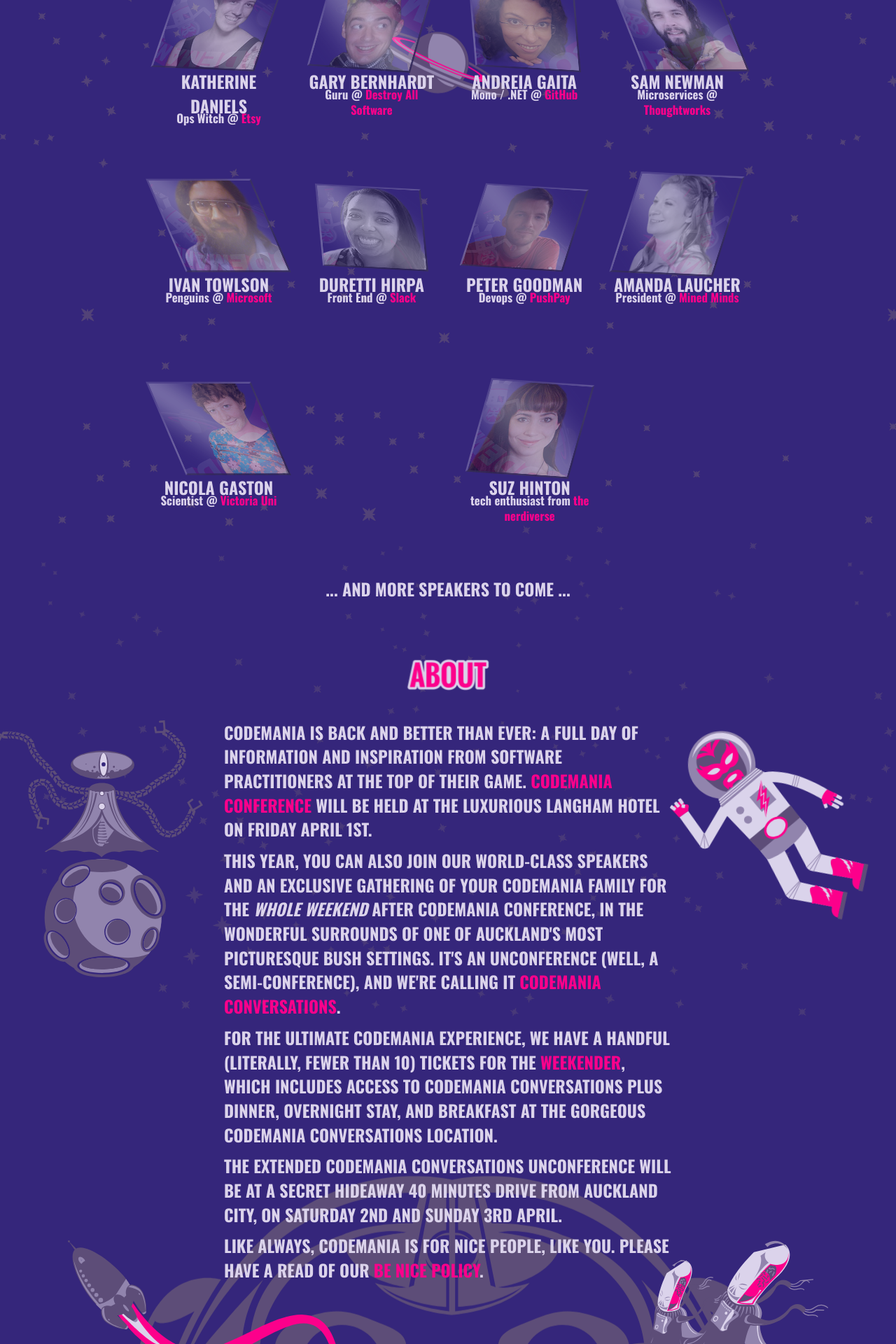
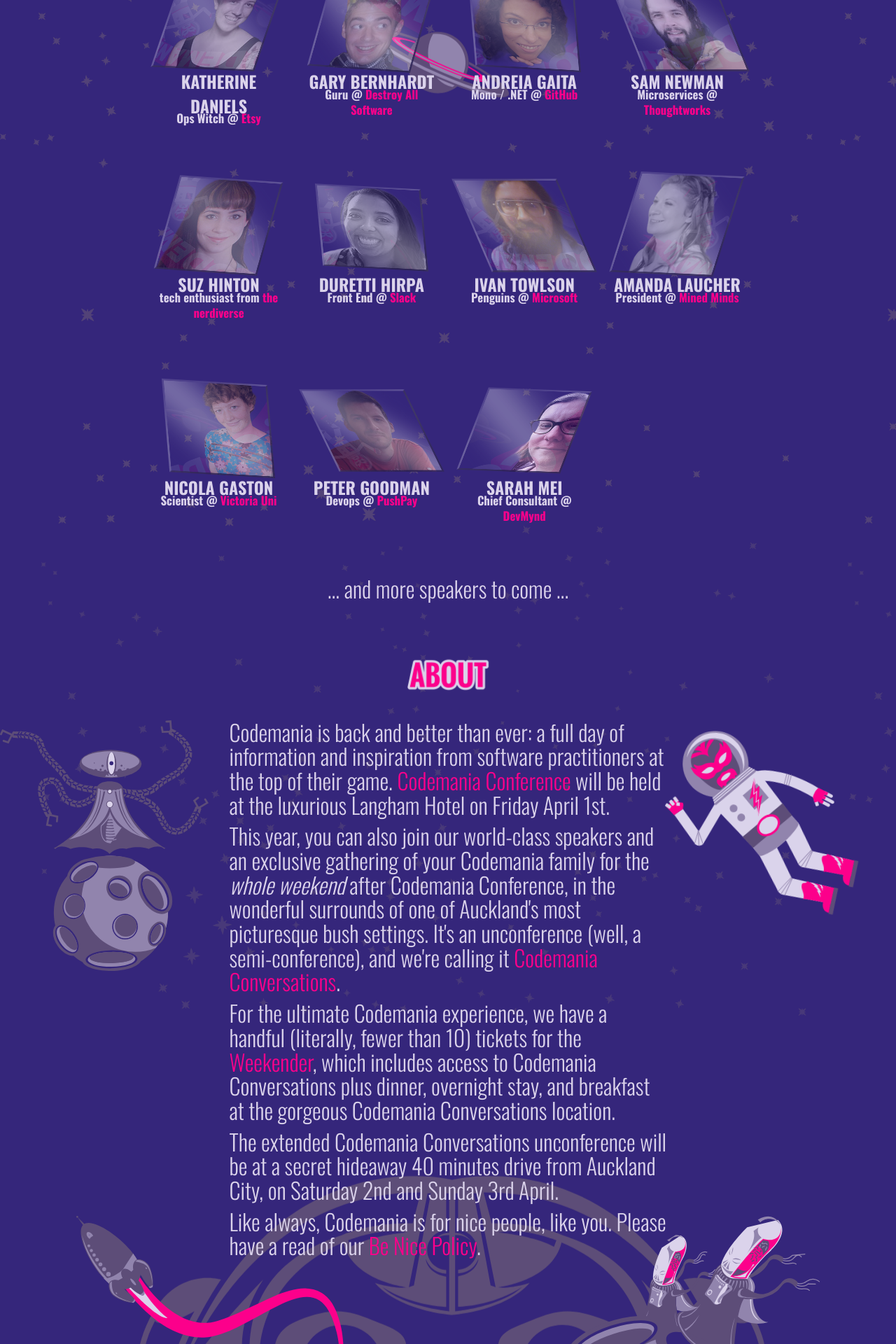
Before and after one commit to mightymuke/codemania.github.io, a Jekyll site: the page built from index.md, in a window 1280 px wide. Shown: the part 848-2768 px from the top of the page at 70% size. Built offline with Jekyll 4.4.1, drawn with Linux system fonts in a browser that asks for light colours; nearby versions of some CDN libraries; some web fonts are replaced.

Commit message:
Sarah Mei

```diff
--- a/index.md
+++ b/index.md
@@ -76,12 +76,12 @@
     </div>
     <div class="row speaker-row oswald-bold">
       <div class="col-sm-2 hidden-xs"></div>
-      <div class="col-sm-2 col-xs-6 speaker-box speaker-link" id="ppog_penguin">
+      <div class="col-sm-2 col-xs-6 speaker-box speaker-link" id="noopkat">
         <div class="speaker-image-container two">
-          <img src="/images/speakers/2016/ivan_towlson.png" class="speaker4"/>
+          <img src="/images/speakers/2016/suz_hinton.png" class="speaker2" />
         </div>
-        <p>Ivan Towlson</p>
-        <p class="byline">Penguins @ <span class="hilite">Microsoft</span></p>
+        <p>Suz Hinton</p>
+        <p class="byline">tech enthusiast from <span class="hilite">the nerdiverse</span></p>
       </div>
       <div class="col-sm-2 col-xs-6 speaker-box speaker-link" id="duretti">
         <div class="speaker-image-container one">
@@ -90,12 +90,12 @@
         <p>Duretti Hirpa</p>
         <p class="byline">Front End @ <span class="hilite">Slack</span></p>
       </div>
-      <div class="col-sm-2 col-xs-6 speaker-box speaker-link" id="petegoo">
-        <div class="speaker-image-container one">
-          <img src="/images/speakers/2016/peter_goodman.png" class="speaker2" />
+      <div class="col-sm-2 col-xs-6 speaker-box speaker-link" id="ppog_penguin">
+        <div class="speaker-image-container two">
+          <img src="/images/speakers/2016/ivan_towlson.png" class="speaker4"/>
         </div>
-        <p>Peter Goodman</p>
-        <p class="byline">Devops @ <span class="hilite">PushPay</span></p>
+        <p>Ivan Towlson</p>
+        <p class="byline">Penguins @ <span class="hilite">Microsoft</span></p>
       </div>
       <div class="col-sm-2 col-xs-6 speaker-box speaker-link" id="pandamonial">
         <div class="speaker-image-container three">
@@ -110,19 +110,24 @@
       <div class="col-sm-2 hidden-xs"></div>
       <div class="col-sm-2 col-xs-6 speaker-box speaker-link" id="nicgaston">
         <div class="speaker-image-container two">
-          <img src="/images/speakers/2016/nicola_gaston.png" class="speaker4" />
+          <img src="/images/speakers/2016/nicola_gaston.png" class="speaker3" />
         </div>
         <p>Nicola Gaston</p>
         <p class="byline">Scientist @ <span class="hilite">Victoria Uni</span></p>
       </div>
-    <div class="row speaker-row oswald-bold">
-      <div class="col-sm-2 hidden-xs"></div>
-      <div class="col-sm-2 col-xs-6 speaker-box speaker-link" id="noopkat">
-        <div class="speaker-image-container two">
-          <img src="/images/speakers/2016/suz_hinton.png" class="speaker2" />
+      <div class="col-sm-2 col-xs-6 speaker-box speaker-link" id="petegoo">
+        <div class="speaker-image-container one">
+          <img src="/images/speakers/2016/peter_goodman.png" class="speaker4" />
         </div>
-        <p>Suz Hinton</p>
-        <p class="byline">tech enthusiast from <span class="hilite">the nerdiverse</span></p>
+        <p>Peter Goodman</p>
+        <p class="byline">Devops @ <span class="hilite">PushPay</span></p>
+      </div>
+      <div class="col-sm-2 col-xs-6 speaker-box speaker-link" id="sarahmei">
+        <div class="speaker-image-container one">
+          <img src="/images/speakers/2016/sarah_mei.png" class="speaker1" />
+        </div>
+        <p>Sarah Mei</p>
+        <p class="byline">Chief Consultant @ <span class="hilite">DevMynd</span></p>
       </div>
       <div class="col-sm-2 hidden-xs"></div>
     </div>
```
Also changed, not shown: images/speakers/2016/sarah_mei.png (added).
